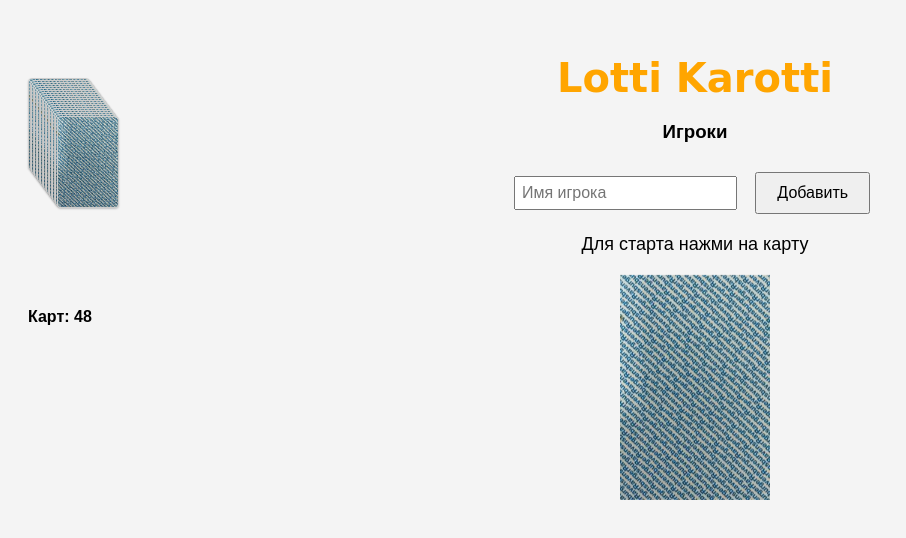
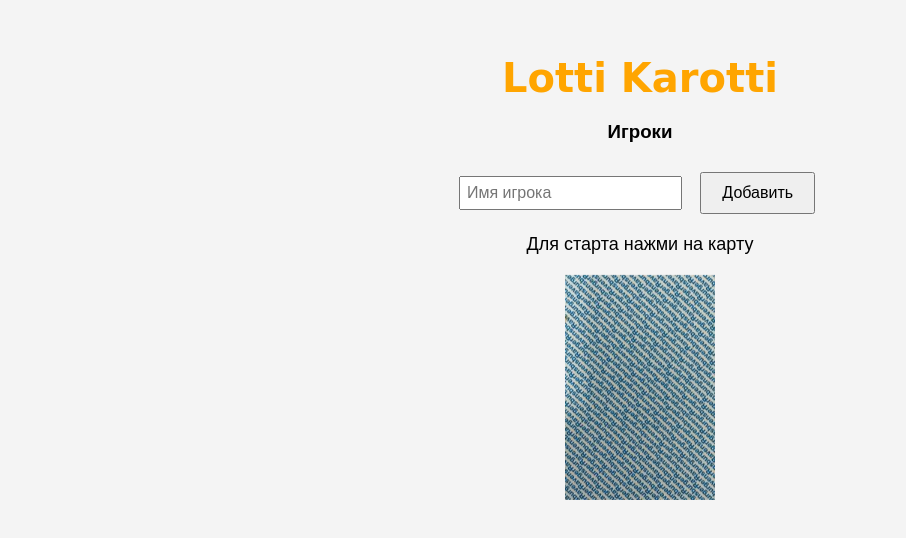
Before and after one commit to xKamEloTx/lotti-karotti, a plain HTML site: page index.html in a window 1280 px wide. Shown: the whole page, without its empty margins (0-906 px from the left). Drawn offline with Linux system fonts and the light colour scheme.

Commit message:
Add files via upload

```diff
--- a/index.html
+++ b/index.html
@@ -15,13 +15,6 @@
       font-family: sans-serif;
       padding: 20px;
       background: #f4f4f4;
-      display: flex;
-      flex-direction: row;
-      gap: 30px;
-    }
-
-    main {
-      flex: 1;
       text-align: center;
     }
 
@@ -62,7 +55,7 @@
     }
 
     .card.flipped .card-inner {
-      transform: rotateY(-180deg);
+      transform: rotateY(180deg);
     }
 
     .card-face {
@@ -77,7 +70,7 @@
     }
 
     .card-front {
-      transform: rotateY(-180deg);
+      transform: rotateY(180deg);
     }
 
     .card img {
@@ -94,12 +87,15 @@
       margin: 4px;
       border-radius: 6px;
       border: 1px solid #ccc;
+      transition: background 0.3s, border 0.3s;
     }
 
     .player.active {
       background: #d1eaff;
       border: 2px solid #007bff;
       font-weight: bold;
+      padding: 3px 6px;
+      border-radius: 6px;
     }
 
     #currentPlayerName {
@@ -143,48 +139,10 @@
       margin: 10px 0;
       display: block;
     }
-
-    /* Левая стопка колоды */
-    .deck-visual {
-      width: 80px;
-      min-width: 80px;
-      margin-top: 50px;
-    }
-
-    .deck-visual .card-stack {
-      position: relative;
-      height: 220px;
-      width: 100%;
-    }
-
-    .deck-visual .card-stack img {
-      position: absolute;
-      top: 0;
-      left: 10px;
-      width: 60px;
-      height: auto;
-      border: 1px solid #ccc;
-      border-radius: 4px;
-      box-shadow: 0 1px 2px rgba(0, 0, 0, 0.2);
-      background: white;
-    }
-
-    .deck-count {
-      margin-top: 10px;
-      font-weight: bold;
-    }
   </style>
 </head>
 <body>
 
-  <!-- Левая колонка -->
-  <div class="deck-visual">
-    <div class="card-stack" id="deckStack"></div>
-    <div class="deck-count" id="deckCount"></div>
-  </div>
-
-  <!-- Основная игра -->
-  <main>
   <h1>Lotti Karotti</h1>
 
   <div id="addPlayerSection" class="players">
@@ -196,6 +154,7 @@
   <div id="nextPlayerLabel">Следующий ходит:</div>
   <div class="player-list" id="playerList"></div>
 
+  <!-- Стартовая подсказка и кнопка -->
   <div id="startHint">Для старта нажми на карту</div>
   <button id="startGameBtn" onclick="startNewGame()">Новая игра</button>
 
@@ -216,7 +175,6 @@
     <h3>История</h3>
     <ul id="historyList"></ul>
   </div>
-  </main>
 
   <script>
     let fullDeck = [];
@@ -246,24 +204,6 @@
       fullDeck = generateFullDeck();
       deck = [...fullDeck];
       shuffle(deck);
-      renderDeckVisual();
-    }
-
-    function renderDeckVisual() {
-      const container = document.getElementById("deckStack");
-      const count = document.getElementById("deckCount");
-      container.innerHTML = "";
-      let stackLength = Math.min(deck.length, 20); // ограничим отображение 20ю
-
-      for (let i = 0; i < stackLength; i++) {
-        const img = document.createElement("img");
-        img.src = "images/card-back.png";
-        img.style.top = `${i * 2}px`;
-        img.style.left = `${i * 1.5}px`;
-        container.appendChild(img);
-      }
-
-      count.textContent = `Карт: ${deck.length}`;
     }
 
     function drawCard() {
@@ -273,9 +213,8 @@
       if (deck.length === 0) initDeck();
 
       const card = deck.pop();
-      renderDeckVisual();
 
-      // Переворот анимация
+      // Анимация переворота
       const cardEl = document.querySelector(".card");
       cardEl.classList.remove("flipped");
       void cardEl.offsetWidth;
```
Lines whose indentation alone changed are shown as unchanged.
